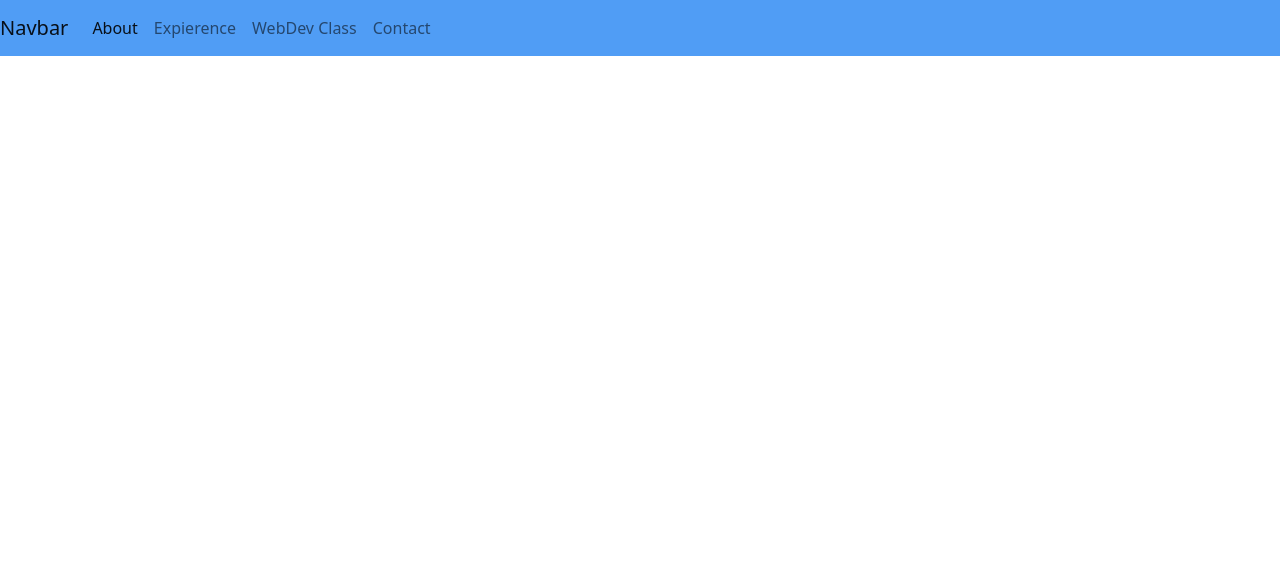
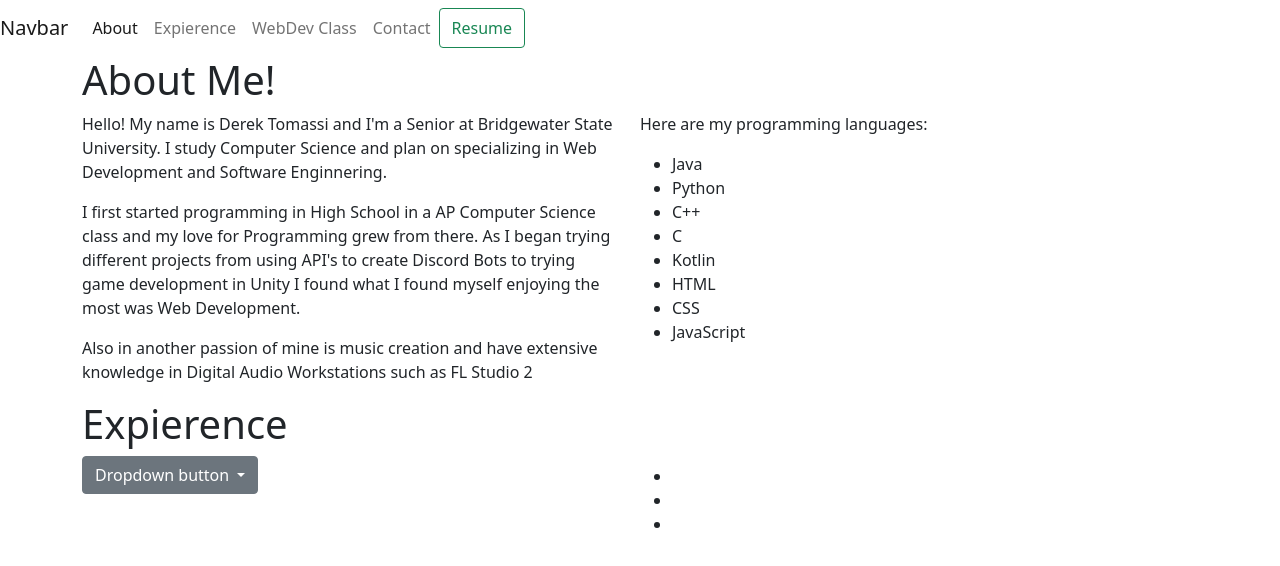
Before and after one commit to DerekTomassiJr/DerekTomassiJr.github.io, a plain HTML site: page Assignments/Assignment2/Assignment2.html in a window 1280 px wide. Drawn offline with nearby package versions, Linux system fonts and the light colour scheme.

Commit message:
Started Production on Home Page

```diff
--- a/Assignments/Assignment2/Assignment2.html
+++ b/Assignments/Assignment2/Assignment2.html
@@ -13,7 +13,8 @@
         </style>
     </head>
     <body>
-        <nav class="navbar navbar-expand-lg navbar-light" style="background-color: #509df5;">
+      <!--Navbar-->
+        <nav class="navbar navbar-expand-lg navbar-light" style="background-color: #FFFFFF;">
             <a class="navbar-brand" href="#">Navbar</a>
             <button class="navbar-toggler" type="button" data-toggle="collapse" data-target="#navbarNavAltMarkup" aria-controls="navbarNavAltMarkup" aria-expanded="false" aria-label="Toggle navigation">
               <span class="navbar-toggler-icon"></span>
@@ -24,8 +25,83 @@
                 <a class="nav-item nav-link" href="#">Expierence</a>
                 <a class="nav-item nav-link" href="#">WebDev Class</a>
                 <a class="nav-item nav-link" href="#">Contact</a>
+
+                <button class="btn btn-outline-success" type="button" id="resume">Resume</button>
               </div>
             </div>
           </nav>
+
+          <div class="container">
+            <!--About Me Row-->
+            <div class="row">
+              <!--Heading for About Me-->
+              <div class="row">
+                <h1>About Me!</h1>
+              </div>
+              <!--About Me Content-->
+              <div class="row">
+                <!--Info About Me-->
+                <div class="col-lg">
+                  <div class="col-lg">
+                    <p>Hello! My name is Derek Tomassi and I'm a Senior at Bridgewater State University. I study Computer Science and plan on specializing in
+                       Web Development and Software Enginnering.</p>
+                  </div>
+                  <div class="col-lg">
+                    <p>I first started programming in High School in a AP Computer Science class and my love for Programming grew from there. As I began trying different projects from using API's
+                       to create Discord Bots to trying game development in Unity I found what I found myself enjoying the most was Web Development.</p>
+                  </div>
+                  <div class="col-lg">
+                    <p>Also in another passion of mine is music creation and have extensive knowledge in Digital Audio Workstations such as FL Studio 2</p>
+                  </div>
+                </div>
+                <!--Programming Skills-->
+                <div class="col-lg">
+                    <p>Here are my programming languages:</p>
+                    <ul>
+                      <li>Java</li>
+                      <li>Python</li>
+                      <li>C++</li>
+                      <li>C</li>
+                      <li>Kotlin</li>
+                      <li>HTML</li>
+                      <li>CSS</li>
+                      <li>JavaScript</li>
+                    </ul>
+                </div>
+              </div>
+            </div>
+            <!--Expierence Row-->
+            <div class="row">
+              <!--Heading for Expierence-->
+              <div class="row">
+                <h1>Expierence</h1>
+              </div>
+              <!--Expirence Content-->
+              <div class="row">
+                <div class="col-lg">
+                  <div class="dropdown">
+                    <button class="btn btn-secondary dropdown-toggle" type="button" id="dropdownMenuButton" data-toggle="dropdown" aria-haspopup="true" aria-expanded="false">
+                      Dropdown button
+                    </button>
+                    <div class="dropdown-menu" aria-labelledby="dropdownMenuButton">
+                      <a class="dropdown-item" href="#">Action</a>
+                      <a class="dropdown-item" href="#">Another action</a>
+                      <a class="dropdown-item" href="#">Something else here</a>
+                    </div>
+                  </div>
+                </div>
+                <div class="col-lg">
+                  <h3 id="expierenceHeading"></h3>
+                  <ul>
+                    <li id="expierenceBullet1"></li>
+                    <li id="expierenceBullet2"></li>
+                    <li id="expierenceBullet3"></li>
+                  </ul>
+                </div>
+              </div>
+            </div>
+          </div>
+
+          <script src="homepage.js"></script>
     </body>
 </html>
--- /dev/null
+++ b/Assignments/Assignment2/homepage.js
@@ -0,0 +1,5 @@
+function goToResume() {
+    window.location.href="ResumeDT.pdf"
+}
+//Register Listener
+document.getElementById("resume").addEventListener('click', goToResume);
```
Also changed, not shown: 1 other file.
